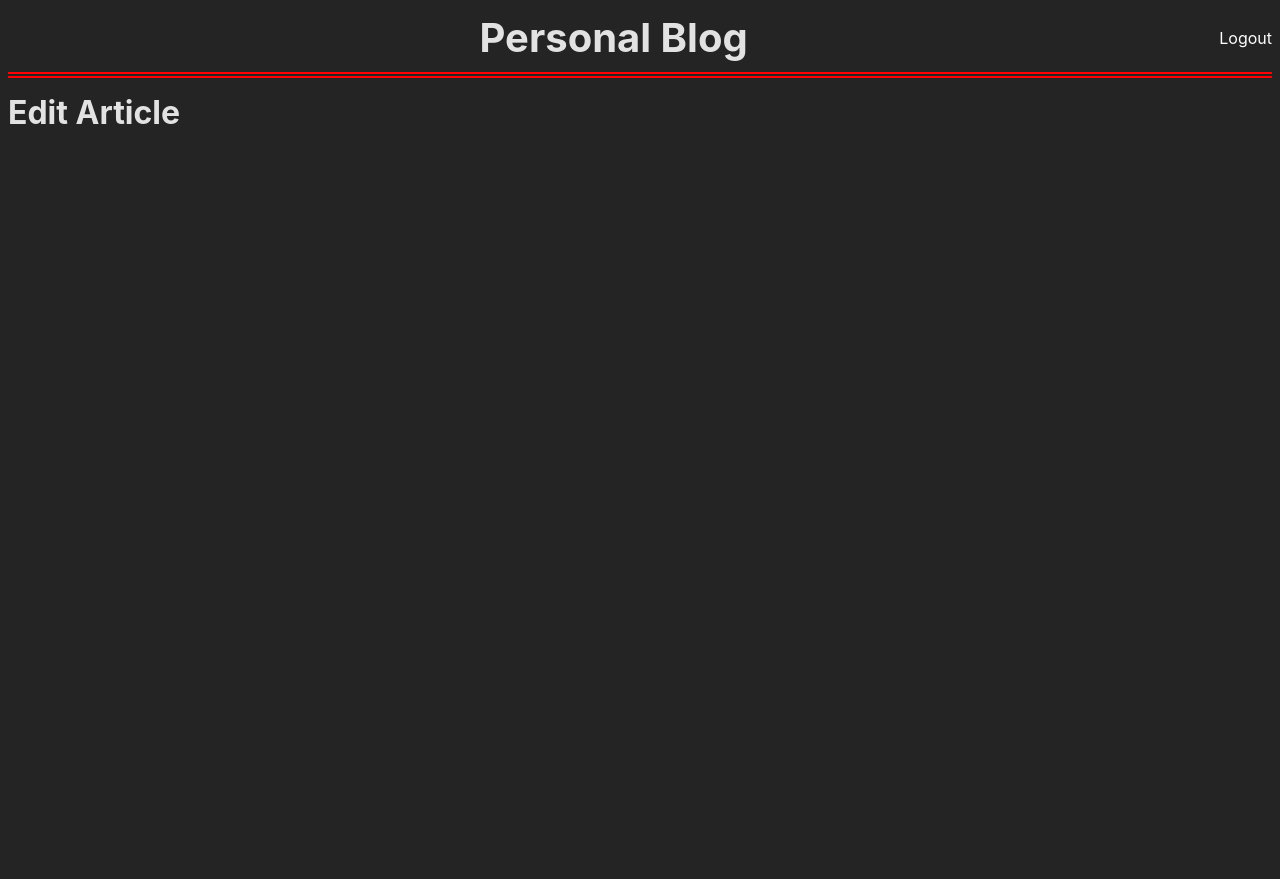
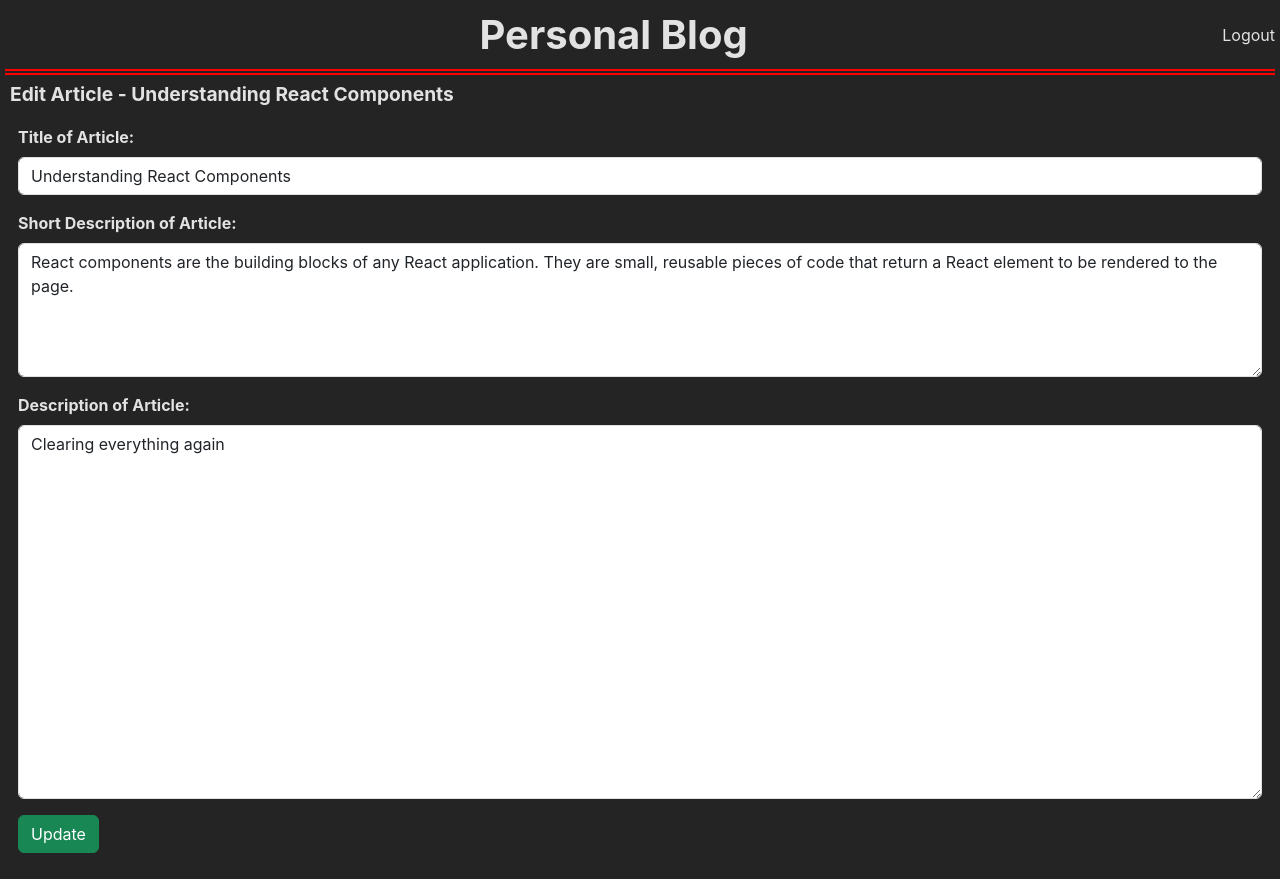
Before and after one commit to erpranavknigam/PersonalBlog, a React (Vite) app: page /admin/Edit/1 in a window 1280 px wide. Before the commit the page ends 800 px from the top, so only its background shows below. Built offline with nearby package versions, Linux system fonts and the light colour scheme.

Commit message:
Update functionality is completed

```diff
--- a/package.json
+++ b/package.json
@@ -12,7 +12,9 @@
   "dependencies": {
     "base-64": "^1.0.0",
     "basic-auth": "^2.0.1",
+    "bootstrap": "^5.3.3",
     "express": "^4.19.2",
+    "fs-extra": "^11.2.0",
     "http-proxy-middleware": "^3.0.0",
     "react": "^18.3.1",
     "react-dom": "^18.3.1",
--- a/public/articles.json
+++ b/public/articles.json
@@ -3,7 +3,8 @@
     "id": 1,
     "title": "Understanding React Components",
     "body": "React components are the building blocks of any React application. They are small, reusable pieces of code that return a React element to be rendered to the page.",
-      "date": "2024-08-30"
+    "fullContent": "Clearing everything again",
+    "date": "1-9-2024"
   },
   {
     "id": 2,
--- /dev/null
+++ b/src/Admin/AdminHome.css
@@ -0,0 +1,13 @@
+.articleCreationLinkWrapper{
+    text-align: right;
+    margin-right: 20px;
+    margin-top: 20px;
+    margin-bottom: 10px;
+}
+
+.articleCreationLink{
+    text-decoration: none;
+    color: white;
+    font-weight: bold;
+    font-size: 1.3 em;
+}
--- a/src/Admin/AdminHome.jsx
+++ b/src/Admin/AdminHome.jsx
@@ -1,7 +1,52 @@
-import React from 'react';
+import React, { useEffect, useState } from 'react';
+import './AdminHome.css'
+import { useNavigate } from 'react-router-dom';
 
 const AdminHome = () => {
-    return <h1>Admin Dashboard</h1>;
+    const [articles, setArticles] = useState([])
+    const navigate = useNavigate()
+    useEffect(() => {
+        fetch('/articles.json')
+            .then(response => response.json())
+            .then(data => {
+                setArticles(data)
+            })
+            .catch(err => {
+                console.log("Error Fetching Articles")
+            })
+    }, [])
+
+    const editArticle = (id) => {
+        navigate(`/admin/Edit/${id}`)
+    }
+
+    const createArticle = () => {
+        navigate('/admin/Add')
+    }
+
+    return (
+        <>
+            <div className='articleCreationLinkWrapper'>
+                <a onClick={createArticle} className='articleCreationLink'>Create Article</a>
+            </div>
+            <div>
+                {
+                    articles.map(article => (
+
+                        <div key={article.id} className='article'>
+                            <div className='articleHead'>
+                                <h2 className='articleTitle'>{article.title}</h2>
+                                <small className='articleDate'>Published On :{article.date}</small>
+                            </div>
+                            <a key={article.id} className='anchorArticle' onClick={() => editArticle(`${article.id}`)}><p>{article.body} <span className='readMoreLink'>Click to Edit</span></p> </a>
+                        </div>
+
+
+                    ))
+                }
+            </div >
+        </>
+    )
 };
 
 export default AdminHome;
--- a/vite.config.js
+++ b/src/Admin/EditArticle.css
@@ -1,17 +1,18 @@
-import { defineConfig } from 'vite'
-import react from '@vitejs/plugin-react'
+#root{
+    font-family: Inter, system-ui, Avenir, Helvetica, Arial, sans-serif;
+  line-height: 1.5;
+  font-weight: 400;
+  color-scheme: light dark;
+  color: rgba(255, 255, 255, 0.87);
+  background-color: #242424;
+  font-synthesis: none;
+  text-rendering: optimizeLegibility;
+  -webkit-font-smoothing: antialiased;
+  -moz-osx-font-smoothing: grayscale;
+  padding:5px
+}
 
-// https://vitejs.dev/config/
-export default defineConfig({
-  plugins: [react()],
-  server: {
-    proxy: {
-      '/admin': {
-        target: 'http://localhost:3000',
-        changeOrigin: true,
-        rewrite: (path) => path.replace(/^\/admin/, ''),
-      },
-    },
-  },
-
-})
+.editTitle{
+    font-size: larger;
+    font-weight: bolder;
+}
--- a/src/Admin/EditArticle.jsx
+++ b/src/Admin/EditArticle.jsx
@@ -1,7 +1,103 @@
-import React from 'react';
+import React, { useEffect, useState } from 'react';
+import { useParams } from 'react-router-dom';
+import './EditArticle.css'
+import 'bootstrap/dist/css/bootstrap.css'
 
 const EditArticle = () => {
-    return <h1>Edit Article</h1>;
+    const { id } = useParams();
+    const [title, setTitle] = useState('');
+    const [content, setContent] = useState('');
+    const [description, setDescription] = useState('');
+
+    useEffect(() => {
+        fetch('/articles.json')
+            .then(response => response.json())
+            .then(data => {
+                const filtered = Array.from(data).filter(x => x.id === Number(id));
+                setTitle(filtered[0].title);
+                setContent(filtered[0].body);
+                setDescription(filtered[0].fullContent)
+            });
+    }, [id]);
+
+
+    const changeArticleTitle = (event) => {
+        setTitle(event.target.value);
+    };
+
+    const changeShortDescription = (event) => {
+        setContent(event.target.value);
+    };
+
+    const changeDescription = (event) => {
+        setDescription(event.target.value);
+    };
+
+    const submitForm = (event) => {
+        event.preventDefault();
+
+        if (title.trim() !== "" && content.trim() !== "" && description.trim() !== "") {
+            const date = new Date();
+            const year = date.getFullYear();
+            const month = date.getMonth();
+            const day = date.getDate();
+            const fullDate = `${day}-${month + 1}-${year}`;
+
+            const articleData = { id: Number(id), title: title, body: content, fullContent: description, date: fullDate }; // Include the id here
+            fetch('/api/update', {
+                method: 'POST',
+                headers: {
+                    'Content-Type': 'application/json'
+                },
+                body: JSON.stringify(articleData)
+            })
+            .then(response => {
+                if (!response.ok) {
+                    throw new Error(`HTTP error! status: ${response.status}`);
+                }
+                return response.json();
+            })
+            .then(data => {
+                alert("Article Updated Successfully", data);
+            })
+            .catch(error => {
+                console.error('Error:', error);
+                alert("Failed to update article");
+            });
+
+        } else {
+            alert("Please enter data in all fields");
+        }
+    };
+
+
+    return (
+        <div id='root'>
+            <div className='editTitleWrapper'>
+                <p className='editTitle'>Edit Article - {title}</p>
+            </div>
+
+            <form onSubmit={submitForm}>
+                <div className='editForm'>
+                    <div className='mb-3 ms-2 me-2 mt-3'>
+                        <label className='form-label fw-bold'>Title of Article:</label>
+                        <input className='form-control' type='text' value={title} onChange={changeArticleTitle} maxLength={100} />
+                    </div>
+                    <div className='mb-3 ms-2 me-2 mt-3'>
+                        <label className='form-label fw-bold'>Short Description of Article:</label>
+                        <textarea className='form-control' value={content} onChange={changeShortDescription} rows={5} maxLength={500}></textarea>
+                    </div>
+                    <div className='mb-3 ms-2 me-2 mt-3'>
+                        <label className='form-label fw-bold'>Description of Article:</label>
+                        <textarea className='form-control' value={description} onChange={changeDescription} rows={15}></textarea>
+                    </div>
+                    <div className='mb-3 ms-2 me-2 mt-3'>
+                        <input type='submit' className='btn btn-success' value="Update" />
+                    </div>
+                </div>
+            </form>
+        </div>
+    );
 };
 
 export default EditArticle;
```
Also changed, not shown: src/index.js (+55 -2 lines), 1 other file (tests, documents, lock files or other folders). Lines whose indentation alone changed are shown as unchanged.
